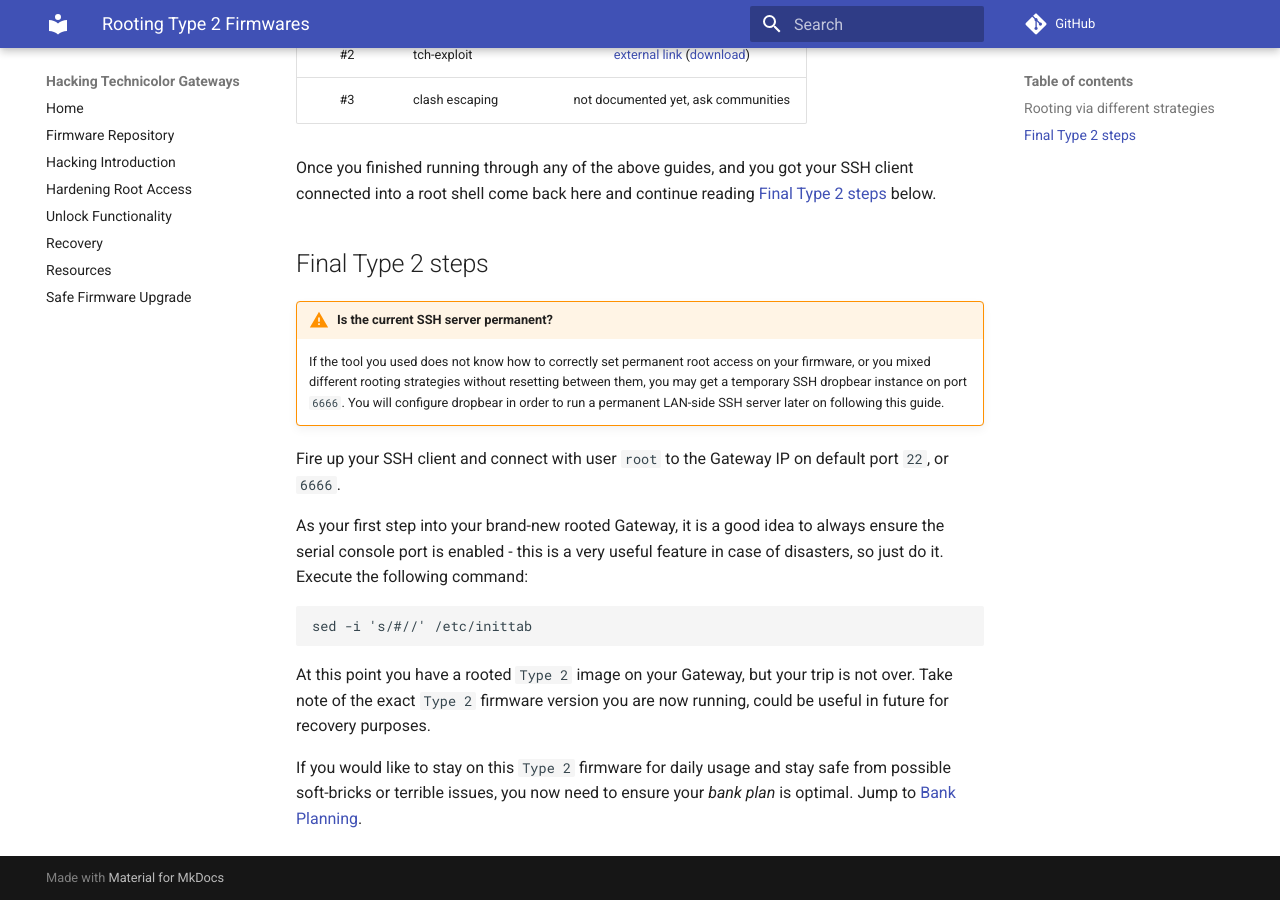
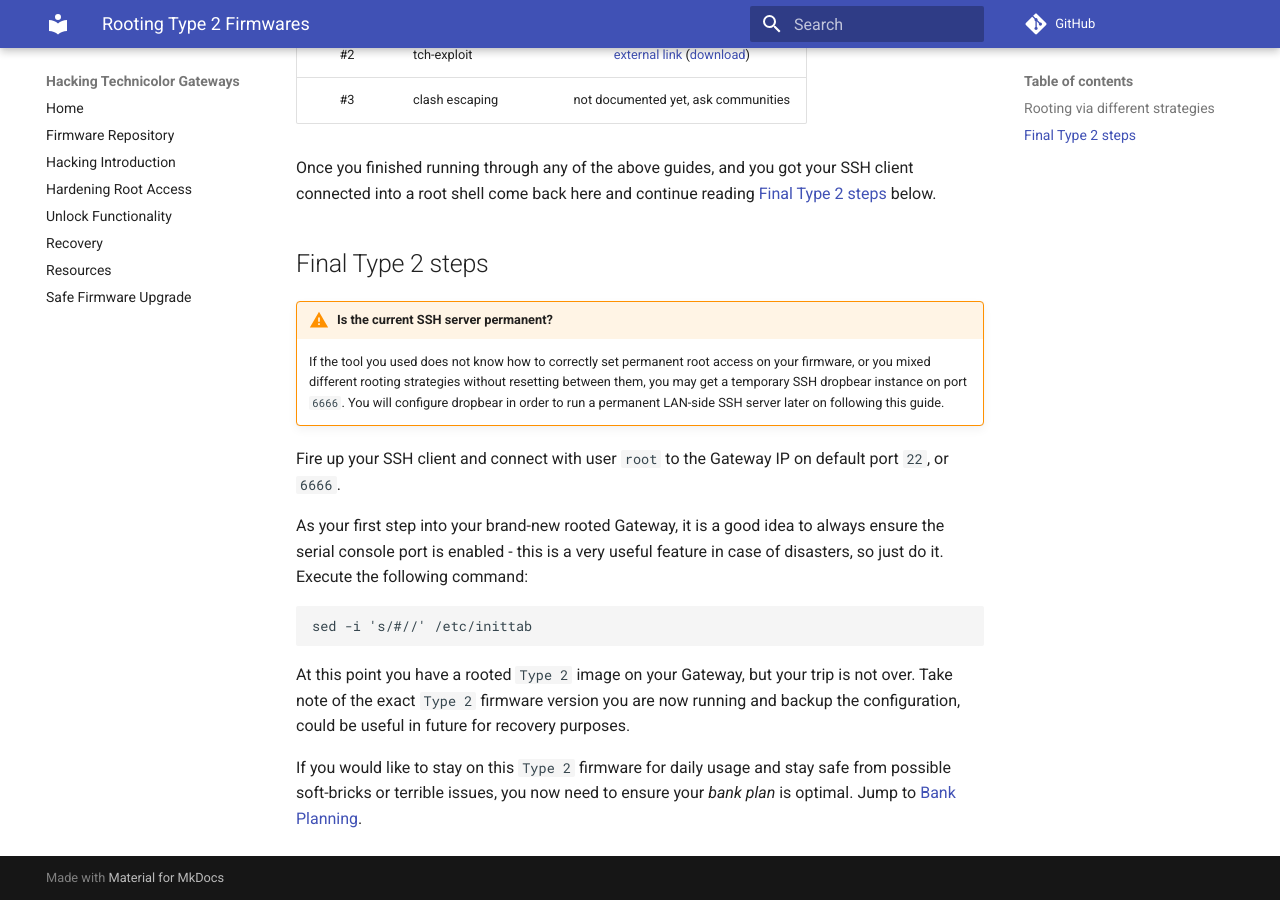
Before and after one commit to hack-technicolor/hack-technicolor, an MkDocs documentation site: the page built from docs/Hacking/Type2.md, in a window 1280 px wide and 900 px high, scrolled down 628 px. Built offline with MkDocs 1.6.1 and Material for MkDocs 9.7.7, drawn with Linux system fonts in a browser that asks for light colours; comment, search, counter and statistics services are not loaded.

Commit message:
Configuration backup
Needs to be linked to options with more detailed instructions.

````diff
--- a/docs/Hacking/Type2.md
+++ b/docs/Hacking/Type2.md
@@ -29,6 +29,6 @@ As your first step into your brand-new rooted Gateway, it is a good idea to alwa
 sed -i 's/#//' /etc/inittab
 ```
 
-At this point you have a rooted `Type 2` image on your Gateway, but your trip is not over. Take note of the exact `Type 2` firmware version you are now running, could be useful in future for recovery purposes.
+At this point you have a rooted `Type 2` image on your Gateway, but your trip is not over. Take note of the exact `Type 2` firmware version you are now running and backup the configuration, could be useful in future for recovery purposes.
 
 If you would like to stay on this `Type 2` firmware for daily usage and stay safe from possible soft-bricks or terrible issues, you now need to ensure your *bank plan* is optimal. Jump to [Bank Planning](../PostRoot/#bank-planning).
````
